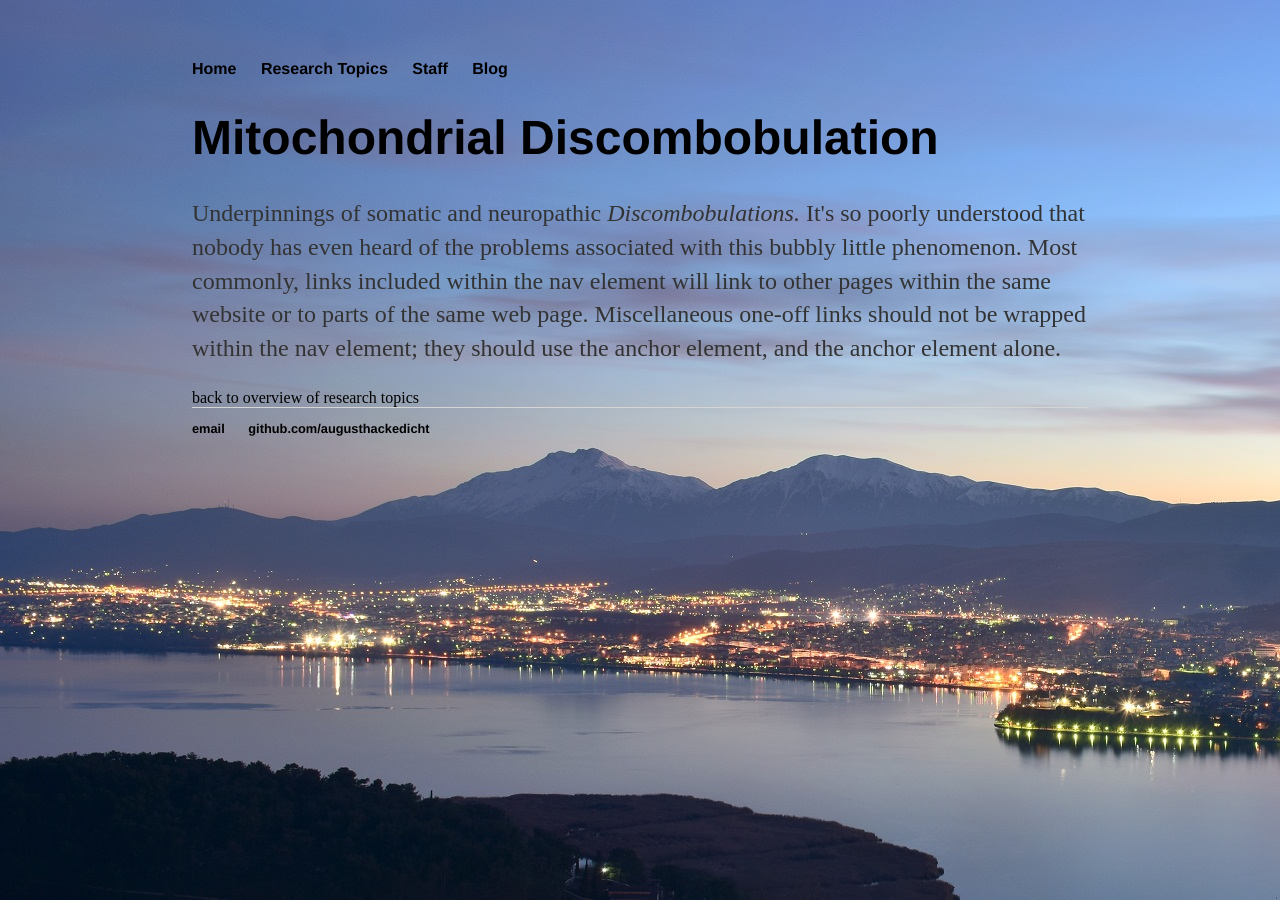
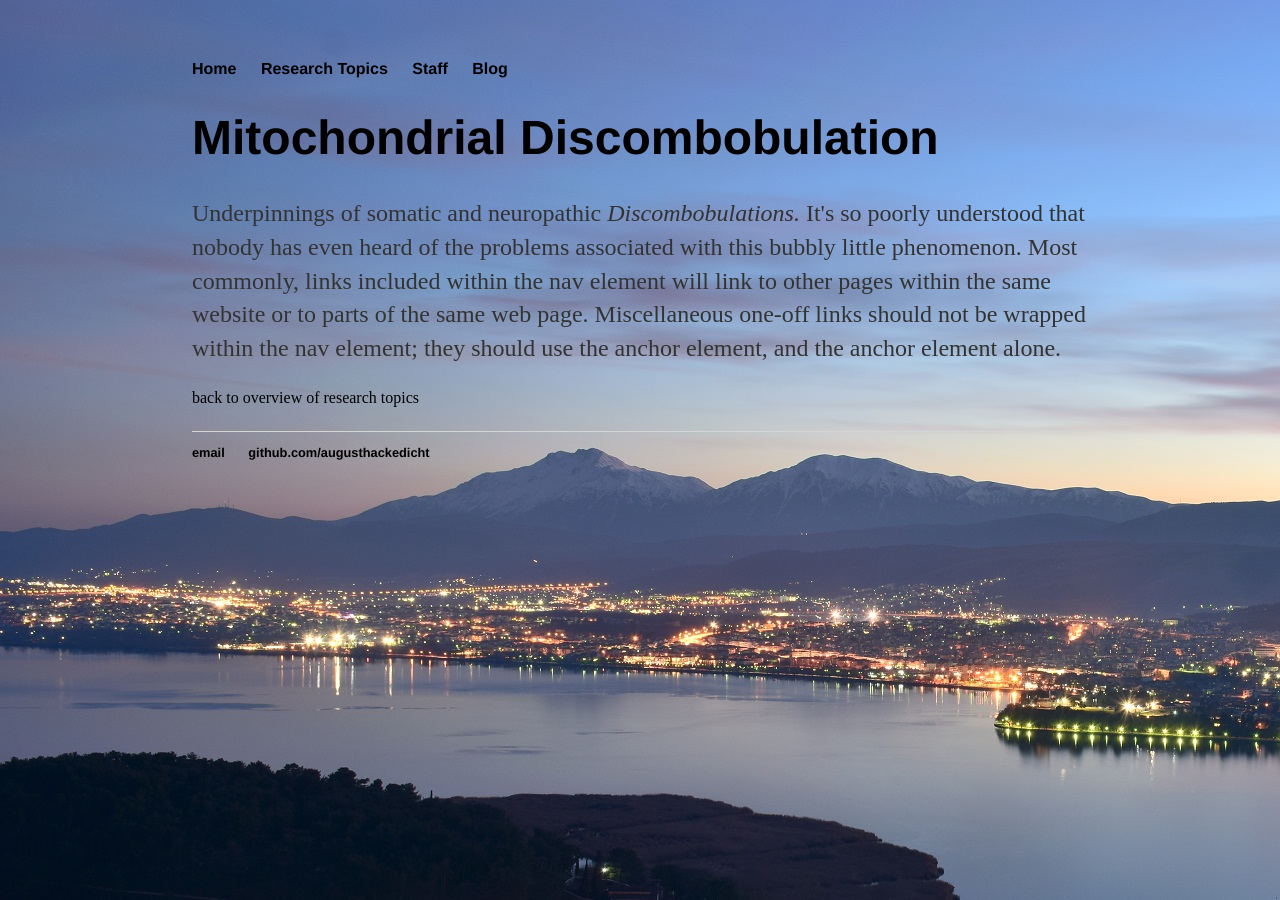
Before and after one commit to augusthackedicht/augusthackedicht.github.io, a Jekyll site: the page built from research/index2.html, in a window 1280 px wide. Built offline with Jekyll 4.4.1, drawn with Linux system fonts in a browser that asks for light colours.

```diff
--- a/research/index2.html
+++ b/research/index2.html
@@ -6,5 +6,5 @@ title: Research Topics
 	<h1>Mitochondrial Discombobulation</h1>
 	<p>Underpinnings of somatic and neuropathic <em>Discombobulations.</em> It's so poorly understood that nobody has even heard of the problems associated with this bubbly little phenomenon.
 	Most commonly, links included within the nav element will link to other pages within the same website or to parts of the same web page. Miscellaneous one-off links should not be wrapped within the nav element; they should use the anchor element, and the anchor element alone.</p>
-	<nav href="/index.html"> back to overview of research topics</nav>
+	<p><nav href="/index.html"> back to overview of research topics</nav></p>
 </div><!-- /.blurb -->
```
